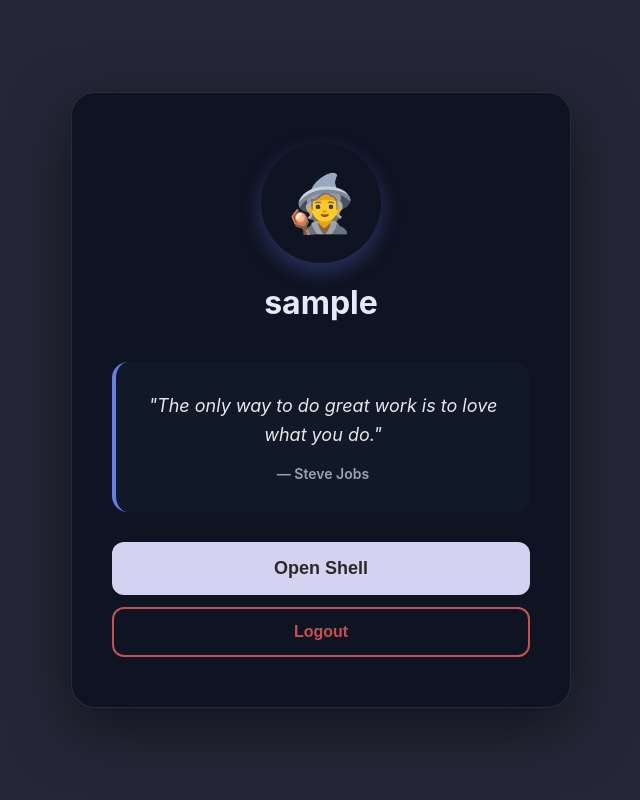
After one commit to Abhijit-71/TrySQL, a Flask app: template runner/templates/dashboard.html in a window 1280 px wide. The commit adds this page. Shown: the whole page, without its empty margins (319-959 px from the left). Run offline with Flask 3, Linux system fonts and the light colour scheme; the template is opened without the code that fills it: most values are stand-ins (such as "Sample title", 1, 10 or a date in 2020).

Commit message:
theme conf.

```diff
--- a/app/templates/index.html
+++ b/app/templates/index.html
@@ -3,7 +3,7 @@
 <head>
     <meta charset="UTF-8">
     <meta name="viewport" content="width=device-width, initial-scale=1.0">
-    <title>Interactive Shell - Terminal Made Simple</title>
+    <title>TrySQL</title>
     <style>
         * {
             margin: 0;
--- /dev/null
+++ b/runner/templates/dashboard.html
@@ -0,0 +1,199 @@
+<!DOCTYPE html>
+<html lang="en">
+  <head>
+    <meta charset="UTF-8" />
+    <meta name="viewport" content="width=device-width, initial-scale=1.0" />
+    <title>Dashboard</title>
+    <style>
+      * {
+        margin: 0;
+        padding: 0;
+        box-sizing: border-box;
+      }
+
+      body {
+        font-family: -apple-system, BlinkMacSystemFont, "Segoe UI", sans-serif;
+        background: #252737;
+        min-height: 100vh;
+        display: flex;
+        align-items: center;
+        justify-content: center;
+        padding: 20px;
+      }
+
+      .dashboard-card {
+        background: #0f1423;
+        border-radius: 24px;
+        box-shadow: 0 20px 60px rgba(0, 0, 0, 0.5);
+        width: 100%;
+        max-width: 500px;
+        padding: 50px 40px;
+        text-align: center;
+        border: 1px solid rgba(255, 255, 255, 0.1);
+      }
+
+      .avatar {
+        width: 120px;
+        height: 120px;
+        border-radius: 50%;
+        background: transparent;
+        display: flex;
+        align-items: center;
+        justify-content: center;
+        font-size: 56px;
+        margin: 0 auto 20px;
+        box-shadow: 0 8px 20px rgba(102, 126, 234, 0.3);
+      }
+
+      .username {
+        font-size: 32px;
+        font-weight: 700;
+        color: #e8e7fc;
+        margin-bottom: 40px;
+      }
+
+      .quote-section {
+        background: #111827;
+        border-radius: 16px;
+        padding: 30px;
+        margin-bottom: 30px;
+        border-left: 4px solid #667eea;
+      }
+
+      .quote-text {
+        font-size: 18px;
+        color: #e5e7eb;
+        line-height: 1.6;
+        margin-bottom: 15px;
+        font-style: italic;
+      }
+
+      .quote-author {
+        font-size: 14px;
+        color: #9ca3af;
+        font-weight: 600;
+      }
+
+      .button-group {
+        display: flex;
+        flex-direction: column;
+        gap: 12px;
+      }
+
+      .btn-shell {
+        background:#d4d2f0;
+        color: rgb(41, 41, 41);
+        border: none;
+        padding: 16px;
+        border-radius: 12px;
+        font-size: 18px;
+        font-weight: 600;
+        cursor: pointer;
+        transition: all 0.3s ease;
+        display: flex;
+        align-items: center;
+        justify-content: center;
+        gap: 10px;
+      }
+
+      .btn-shell:hover {
+        transform: translateY(-2px);
+      }
+
+      .btn-logout {
+        background: transparent;
+        color: #c55050;
+        border: 2px solid #c55050;
+        padding: 14px;
+        border-radius: 12px;
+        font-size: 16px;
+        font-weight: 600;
+        cursor: pointer;
+        transition: all 0.3s ease;
+      }
+
+      .btn-logout:hover {
+        background: #c55050;
+        color: white;
+        transform: translateY(-2px);
+      }
+
+      @media (max-width: 480px) {
+        .dashboard-card {
+          padding: 40px 30px;
+        }
+
+        .username {
+          font-size: 26px;
+        }
+
+        .quote-text {
+          font-size: 16px;
+        }
+      }
+    </style>
+  </head>
+  <body>
+    <div class="dashboard-card">
+      <div class="avatar" id="avatar">👨‍💻</div>
+      <h1 class="username" id="username">{{username}}</h1>
+
+      <div class="quote-section">
+        <div id="quoteContent" class="loading">Loading quote...</div>
+      </div>
+
+      <div class="button-group">
+        <button class="btn-shell" onclick="openShell()">Open Shell</button>
+        <button class="btn-logout" onclick="handleLogout()">Logout</button>
+      </div>
+    </div>
+
+    <script>
+      var avatars = [
+        "👨‍💻",
+        "👩‍💻",
+        "🧑‍💻",
+        "🦸",
+        "🦹",
+        "🧙",
+        "🧑‍🚀",
+        "🥷",
+        "👾",
+        "🤖",
+      ];
+
+      function initializeDashboard() {
+        var randomAvatar = avatars[Math.floor(Math.random() * avatars.length)];
+        document.getElementById("avatar").textContent = randomAvatar;
+
+        fetchQuote();
+      }
+
+      function fetchQuote() {
+        var fallbackQuote =
+              '<div class="quote-text">"The only way to do great work is to love what you do."</div>' +
+              '<div class="quote-author">— Steve Jobs</div>';
+            document.getElementById("quoteContent").innerHTML = fallbackQuote;
+      }
+
+      function openShell() {
+        window.location.href = '/runner/shell';
+      }
+
+      function handleLogout() {
+        if (confirm("Are you sure you want to logout?")) {
+          fetch("/auth/logout-api", {
+            method: "POST",
+            credentials: "include",
+          }).then((res) => {
+            if (res.ok) {
+              window.location.href = "/";
+            }
+          });
+        }
+      }
+
+      initializeDashboard();
+    </script>
+  </body>
+</html>
```
Also changed, not shown: app/__init__.py (+5 -2 lines), app/routes.py (+11 -2 lines), auth/routes.py (+13 -3 lines), auth/templates/login.html (+54 -105 lines), auth/templates/register.html (+32 -111 lines), runner/routes.py (+16 -1 lines), runner/templates/shell.html (+43 -31 lines).
